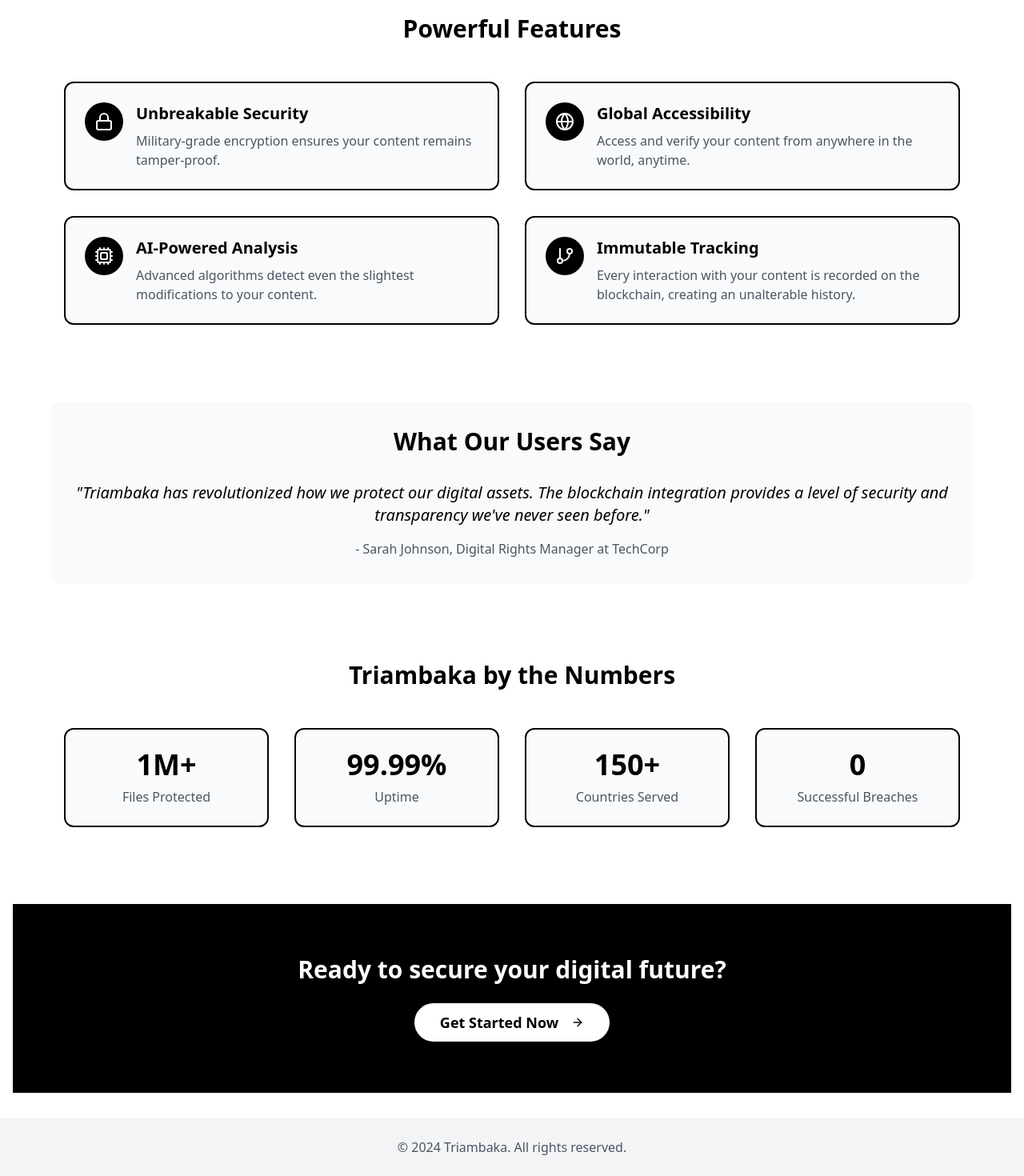
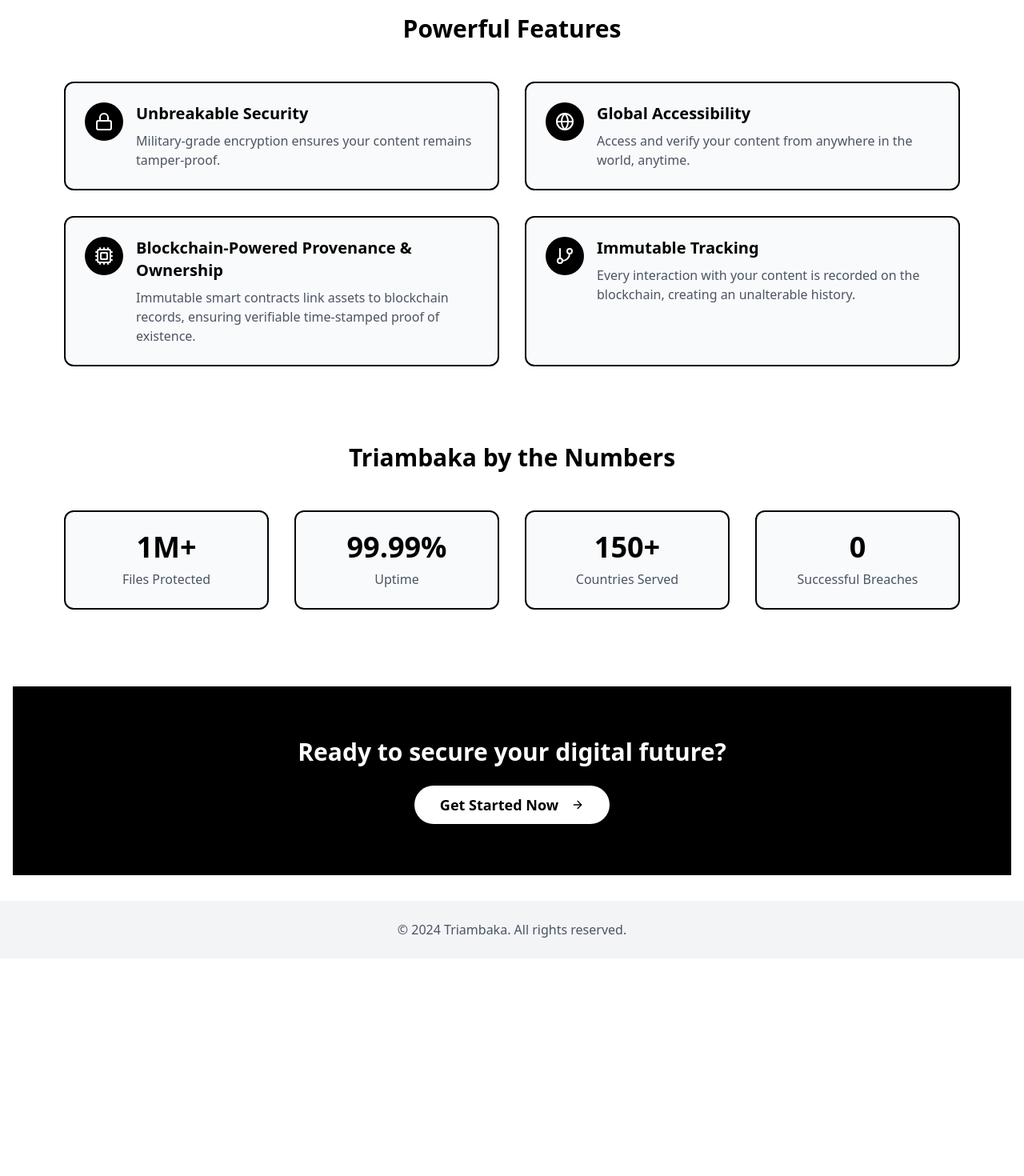
Before and after one commit to Mkaif-Qureshi/Tryambaka, a React (Vite) app in the folder Triambaka-front/: page / in a window 1280 px wide. Shown: the part 1108-2578 px from the top of the page at 80% size. After the commit the page ends 2306 px from the top, so only its background shows below. Built offline with nearby package versions, Linux system fonts and the light colour scheme.

Commit message:
footer issue resolved

```diff
--- a/Triambaka-front/src/components/Layout.jsx
+++ b/Triambaka-front/src/components/Layout.jsx
@@ -155,8 +155,8 @@
                 <main className="flex-grow container mx-auto px-4 py-8 mt-24">{children}</main>
 
                 {/* Footer */}
-                <footer className="bg-gray-100">
-                    <div className="container mx-auto px-4 py-6 text-center text-gray-600">
+                <footer className="bg-gray-100 z-20">
+                    <div className="container mx-auto px-4 py-6 text-center text-gray-600 relative ">
                         © 2024 Triambaka. All rights reserved.
                     </div>
                 </footer>
--- a/Triambaka-front/src/pages/Home.jsx
+++ b/Triambaka-front/src/pages/Home.jsx
@@ -3,7 +3,7 @@
 import { useEffect, useState } from "react"
 import { Link } from "react-router-dom"
 import { Button } from "@/components/ui/button"
-import { ArrowRight, Upload, Shield, Database, Lock, Globe, Cpu, GitBranch } from "lucide-react"
+import { ArrowRight, Upload, Shield, Database, Lock, Globe, Cpu, GitBranch  } from "lucide-react"
 import { motion } from "framer-motion"
 import Particles from "react-tsparticles"
 import { loadSlim } from "tsparticles-slim" // Use the slim version for better performance
@@ -189,8 +189,8 @@
                         },
                         {
                             icon: Cpu,
-                            title: "AI-Powered Analysis",
-                            description: "Advanced algorithms detect even the slightest modifications to your content.",
+                            title: "Blockchain-Powered Provenance & Ownership",
+                            description: "Immutable smart contracts link assets to blockchain records, ensuring verifiable time-stamped proof of existence.",
                         },
                         {
                             icon: GitBranch,
@@ -218,7 +218,7 @@
                 </div>
             </motion.section>
 
-            {/* Testimonials Section */}
+            {/* Testimonials Section
             <motion.section
                 className="mt-24 max-w-6xl mx-auto px-4 bg-gray-50 rounded-xl p-8 relative z-10" // z-10 to ensure it's above the particles
                 initial="hidden"
@@ -234,7 +234,7 @@
                     </p>
                     <footer className="text-gray-600">- Sarah Johnson, Digital Rights Manager at TechCorp</footer>
                 </blockquote>
-            </motion.section>
+            </motion.section> */}
 
             {/* Stats Section */}
             <motion.section
```
Also changed, not shown: Triambaka-front/src/pages/UploadWatermark.jsx (line endings or trailing spaces).
